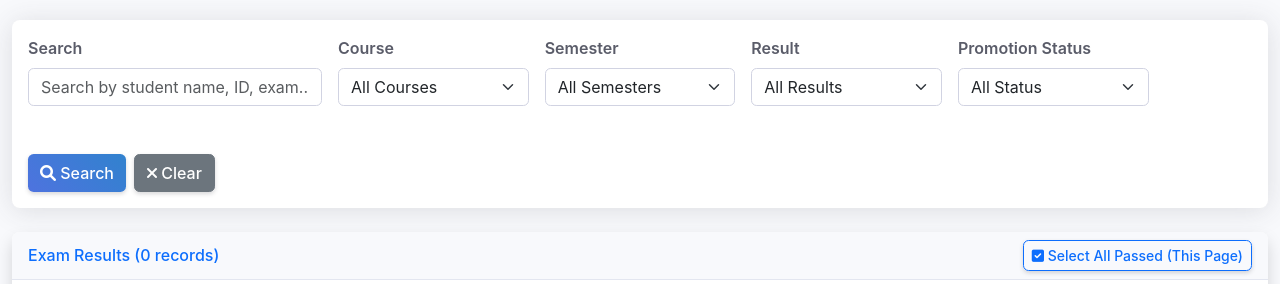
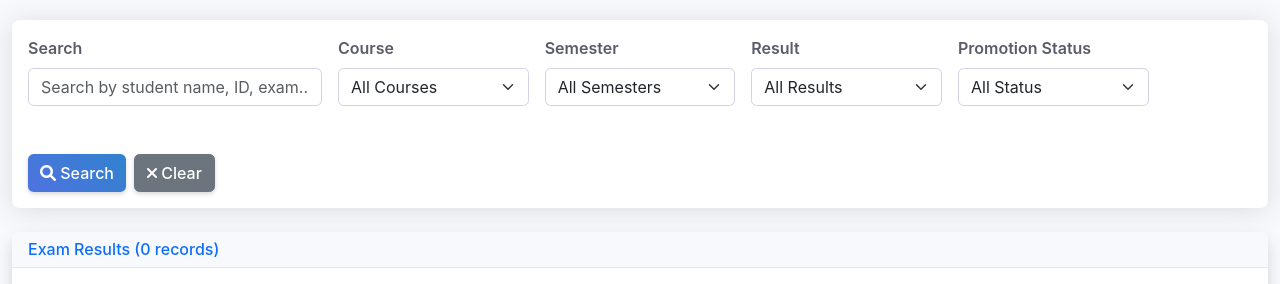
Before and after one commit to vishal0soni/SRBMCCollegeERP_Final, a Flask app: page /exams in a window 1280 px wide. Shown: the part 437-721 px from the top of the page. Run offline with Flask 3, Linux system fonts and the light colour scheme; a user stored in the database is signed in; some libraries are stand-ins or nearby versions.

Commit message:
Checkpoint before assistant change: Update exam results page to show checkbox for unpromoted students
Remove "Select All Passed" button from exams.html template.

Replit-Commit-Author: Assistant

```diff
--- a/templates/exams/exams.html
+++ b/templates/exams/exams.html
@@ -152,11 +152,6 @@
                 <h6 class="m-0 font-weight-bold text-primary">
                     Exam Results ({{ exams.total }} records)
                 </h6>
-                <div>
-                    <button class="btn btn-sm btn-outline-primary" onclick="selectAllPassed()">
-                        <i class="fas fa-check-square"></i> Select All Passed (This Page)
-                    </button>
-                </div>
             </div>
             <div class="card-body">
                 <div class="table-responsive">
```
